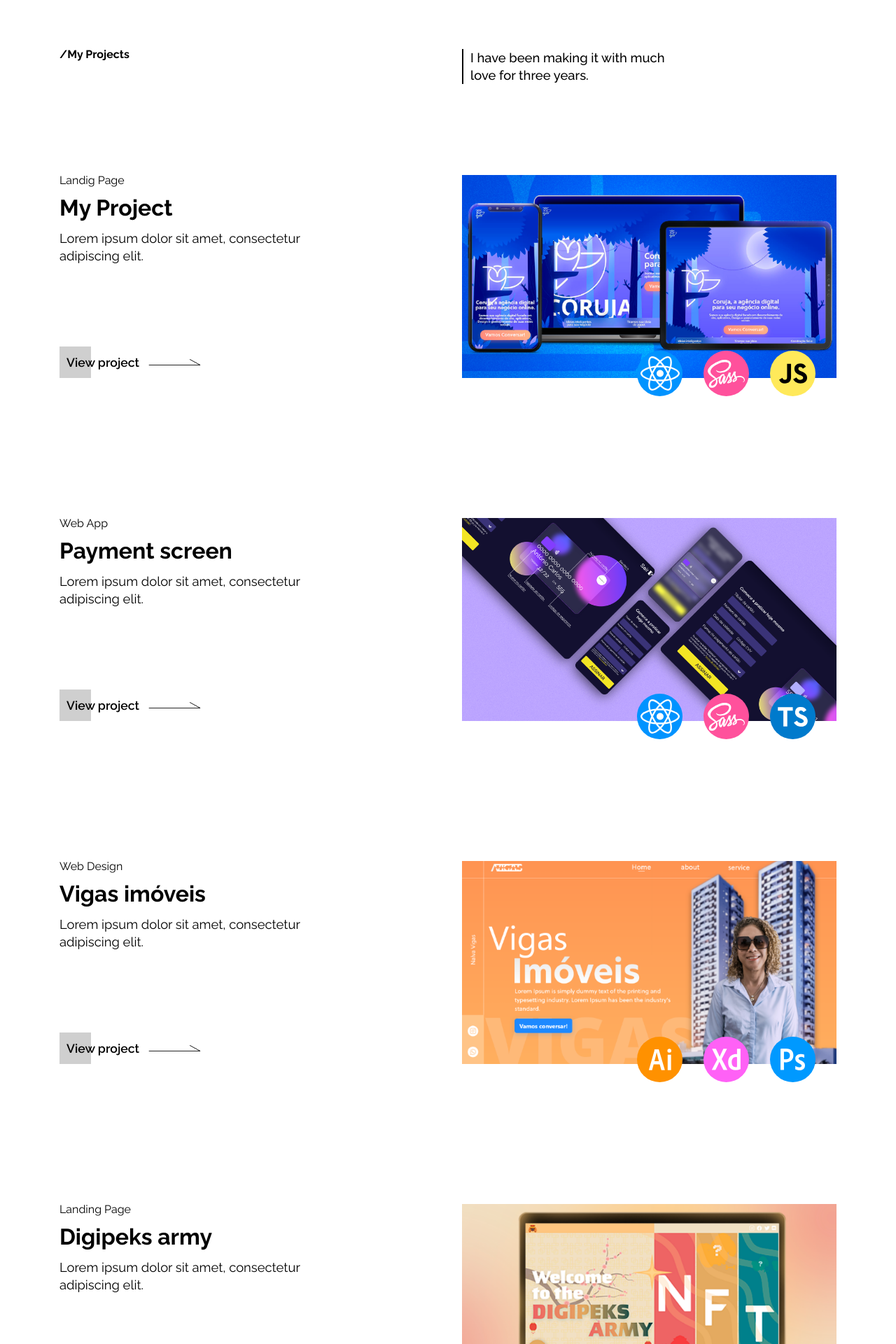
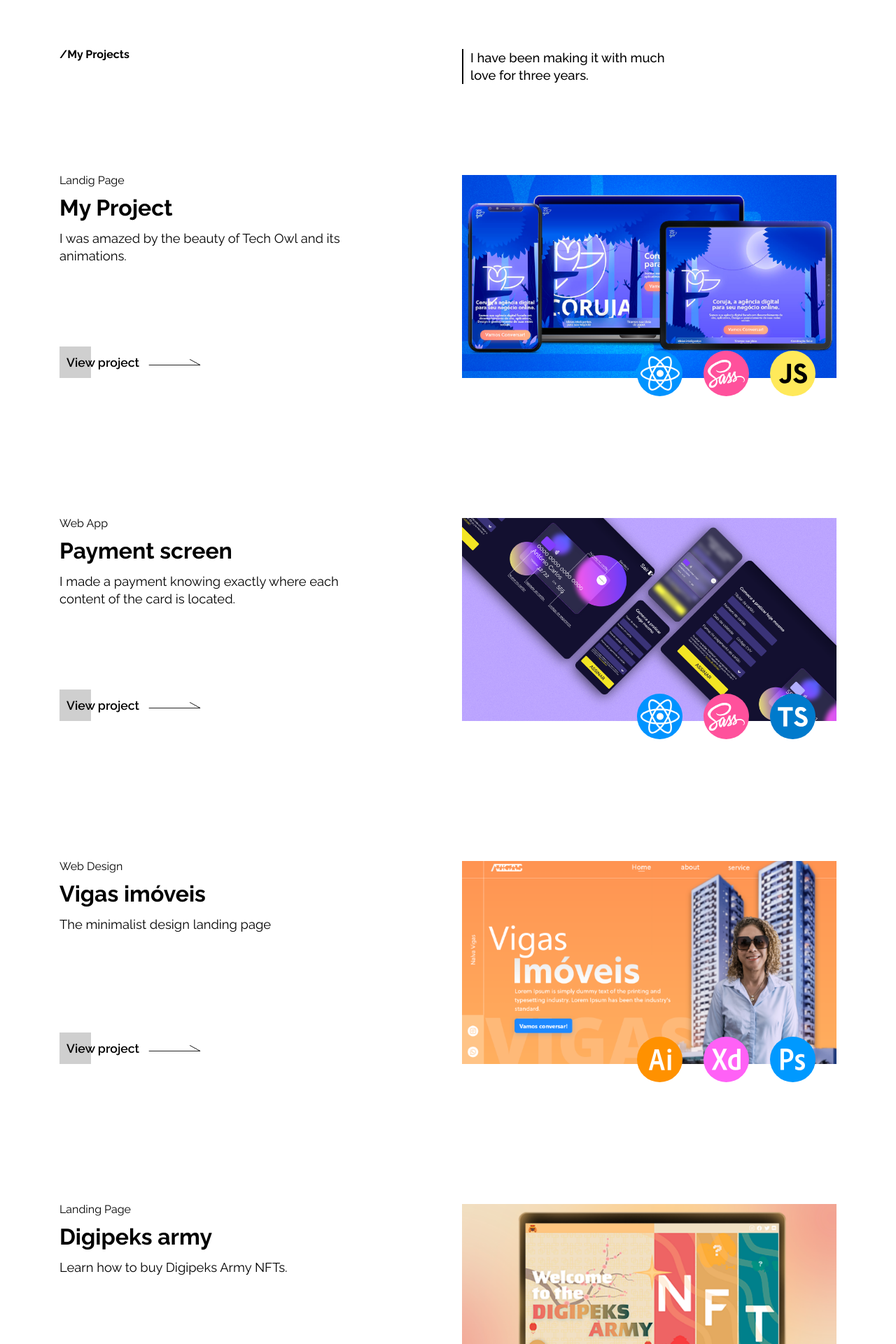
Before and after one commit to M4RC0N3/marcone-website, a Next.js app: page /home/projects/indext in a window 1280 px wide. Shown: the top 1920 px of the page at 70% size. Built offline with nearby package versions, Linux system fonts and the light colour scheme.

Commit message:
add text content

```diff
--- a/src/pages/home/about/index.tsx
+++ b/src/pages/home/about/index.tsx
@@ -13,7 +13,7 @@ const About = () =>{
         <Section id='about'>
             <TextSide>
                 <Title>About</Title>
-                <Content>Lorem ipsum dolor sit amet, consectetur adipiscing elit. Donec non orci ornare, auctor mauris quis, ultricies lacus. Vestibulum rutrum sed turpis id mollis. Nulla pulvinar elit eu sollicitudin eleifend. Morbi pulvinar fringilla ipsum, et rhoncus velit. Donec laoreet sem suscipit felis ullamcorper, id ultrices nisi facilisis. Integer id egestas enim. Curabitur mi elit, iaculis eget nunc vel, feugiat varius risus. Integer hendrerit ultrices congue.</Content>
+                <Content>I am a React Js and React Native developer, focused on making the user experience amazing. I have been programming for 5 years and working with frontend development for 3 years, and since then I have been specializing more and more in what I do.To achieve my goal of making the development and user experience amazing and scalable, I take advantage of the great possibility that frontend offers of mixing logic and creativity, combining these two points I can give assertiveness to the projects I work on.</Content>
             </TextSide>
             <PhotoSide>
                 <LogoVariation id='prisma' src={prismaLogo} width={78.65} height={50.3} alt='prisma logo variaton' draggable={false}/>
--- a/src/pages/home/about/style.ts
+++ b/src/pages/home/about/style.ts
@@ -40,7 +40,7 @@ export const Title = styled.h2`
 
 export const Content = styled.p`
     font-family: 'raleway-medium', sans-serif;
-    line-height: 24px;
+    line-height: 28px;
     font-size: 1rem;
     text-align: justify;
 `
--- a/src/pages/home/projects/indext.tsx
+++ b/src/pages/home/projects/indext.tsx
@@ -34,7 +34,7 @@ const Projects = () => {
                 <ProjectAbout>
                     <ProjectType>Landig Page</ProjectType>
                     <ProjectTitle>My Project</ProjectTitle>
-                    <ProjectDescription>Lorem ipsum dolor sit amet, consectetur adipiscing elit.</ProjectDescription>
+                    <ProjectDescription>I was amazed by the beauty of Tech Owl and its animations.</ProjectDescription>
                 </ProjectAbout>
                 <Link href={`https://m4rc0n3.github.io/coruja/`} target='_blank' style={{textDecoration: 'none'}}>
                     <Button>
@@ -65,7 +65,7 @@ const Projects = () => {
                 <ProjectAbout>
                     <ProjectType>Web App</ProjectType>
                     <ProjectTitle>Payment screen</ProjectTitle>
-                    <ProjectDescription>Lorem ipsum dolor sit amet, consectetur adipiscing elit.</ProjectDescription>
+                    <ProjectDescription>I made a payment knowing exactly where each content of the card is located.</ProjectDescription>
                 </ProjectAbout>
                 <Link href={`https://m4rc0n3.github.io/payment-screen/`} target='_blank' style={{textDecoration: 'none'}}>
                     <Button>
@@ -96,7 +96,7 @@ const Projects = () => {
                 <ProjectAbout>
                     <ProjectType>Web Design</ProjectType>
                     <ProjectTitle>Vigas imóveis</ProjectTitle>
-                    <ProjectDescription>Lorem ipsum dolor sit amet, consectetur adipiscing elit.</ProjectDescription>
+                    <ProjectDescription>The minimalist design landing page</ProjectDescription>
                 </ProjectAbout>
                 <Link href={`https://www.behance.net/gallery/161792265/Vigas-landing-page`} target='_blank' style={{textDecoration: 'none'}}>
                     <Button>
@@ -127,7 +127,7 @@ const Projects = () => {
                 <ProjectAbout>
                     <ProjectType>Landing Page</ProjectType>
                     <ProjectTitle>Digipeks army</ProjectTitle>
-                    <ProjectDescription>Lorem ipsum dolor sit amet, consectetur adipiscing elit.</ProjectDescription>
+                    <ProjectDescription>Learn how to buy Digipeks Army NFTs.</ProjectDescription>
                 </ProjectAbout>
                 <Link href={`https://m4rc0n3.github.io/digipeks-army/`} target='_blank' style={{textDecoration: 'none'}}>
                     <Button>
--- a/src/pages/home/tools/style.ts
+++ b/src/pages/home/tools/style.ts
@@ -98,7 +98,7 @@ export const AboutDevWorkContainer = styled(AboutWorkContainer)`
 `;
 
 export const Text = styled.div`
-    max-width: 430px;
+    max-width: 490px;
     line-height: 24px;
     font-size: 1rem;
     text-align: ${props=>props.id == 'design' ? 'end' : 'start'};
```
Also changed, not shown: src/pages/home/tools/index.tsx (+2 -2 lines).
